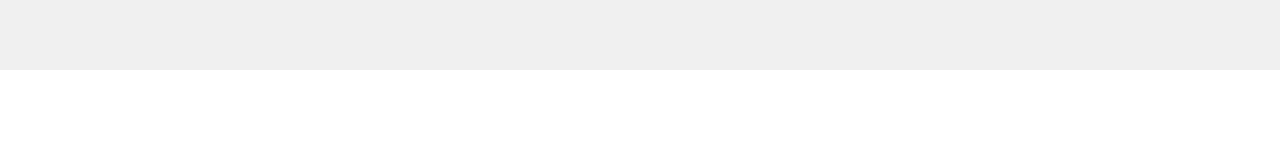
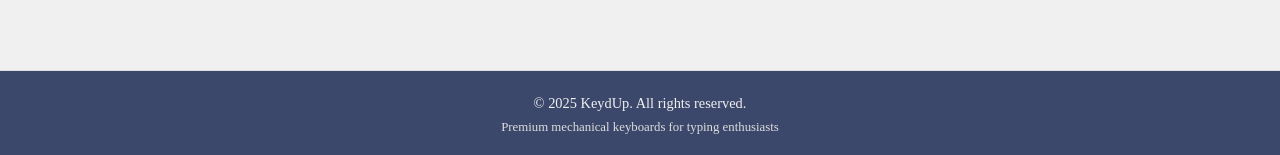
Before and after one commit to rbalendra/ecommerce-store, a React (Vite) app: page / in a window 1280 px wide. Shown: the part 852-1007 px from the top of the page. Before the commit the page ends 922 px from the top, so only its background shows below. Built offline with nearby package versions, Linux system fonts and the light colour scheme; no server answers; the database is empty.

Commit message:
adds Footer

```diff
--- a/src/App.jsx
+++ b/src/App.jsx
@@ -9,6 +9,7 @@
 import AboutPage from './pages/AboutPage/AboutPage';
 import CartContextProvider from '../src/context/CartContextProvider';
 import ProductPage from './pages/ProductPage/ProductPage'; // Importing the ProductPage component
+import Footer from './components/Footer/Footer'; // Importing the Footer component
 
 function App() {
 	useEffect(() => {
@@ -16,12 +17,12 @@
 	}, []);
 
 	return (
-		<>
-			{' '}
+		<div className='appContainer'>
 			<CartContextProvider>
 				{/* Wrapping the entire app with CartContextProvider to provide cart context to all components */}
 				<BrowserRouter>
 					<NavBar />
+					<main>
 						<Routes>
 							<Route path='/' element={<HomePage />} />
 							<Route path='/ShopPage' element={<ShopPage />} />
@@ -29,9 +30,11 @@
 							<Route path='/product/:id' element={<ProductPage />} />
 							<Route path='/*' element={<NotFound />} />
 						</Routes>
+					</main>
+					<Footer />
 				</BrowserRouter>
 			</CartContextProvider>
-		</>
+		</div>
 	);
 }
 
--- a/src/App.scss
+++ b/src/App.scss
@@ -5,3 +5,9 @@
   // padding: 0 2rem;
   background-color: #F0F0F0;
 }
+
+.appContainer {
+  display: flex;
+  flex-direction: column;
+  min-height: 100vh;
+}
--- a/src/components/Footer/Footer.jsx
+++ b/src/components/Footer/Footer.jsx
@@ -0,0 +1,16 @@
+import styles from './Footer.module.scss';
+
+const Footer = () => {
+	return (
+		<footer className={styles.footer}>
+			<div className={styles.content}>
+				<p className={styles.copyright}>© 2025 KeydUp. All rights reserved.</p>
+				<p className={styles.tagline}>
+					Premium mechanical keyboards for typing enthusiasts
+				</p>
+			</div>
+		</footer>
+	);
+};
+
+export default Footer;
--- a/src/components/Footer/Footer.module.scss
+++ b/src/components/Footer/Footer.module.scss
@@ -0,0 +1,34 @@
+@use '../../styles/variables' as *;
+
+.footer {
+    width: 100%;
+    background-color: $primary;
+
+    border-top: 0.5px solid #dddddd;
+    padding: 1.5rem 0;
+    margin-top: auto;
+}
+
+.content {
+    max-width: 1200px;
+    margin: 0 auto;
+    color: $secondary;
+    display: flex;
+    flex-direction: column;
+    align-items: center;
+    gap: 0.5rem;
+    padding: 0 1.5rem;
+    text-align: center;
+}
+
+.copyright {
+    color: $secondary;
+    font-size: 0.9rem;
+    margin: 0;
+}
+
+.tagline {
+    color: #dddddd;
+    font-size: 0.8rem;
+    margin: 0;
+}
--- a/src/pages/ShopPage/ShopPage.module.scss
+++ b/src/pages/ShopPage/ShopPage.module.scss
@@ -21,7 +21,7 @@
         &::after {
             content: '';
             position: absolute;
-            bottom: -10px;
+            bottom: -15px;
             left: 50%;
             transform: translateX(-50%);
             width: 60px;
```
Lines whose indentation alone changed are shown as unchanged.
